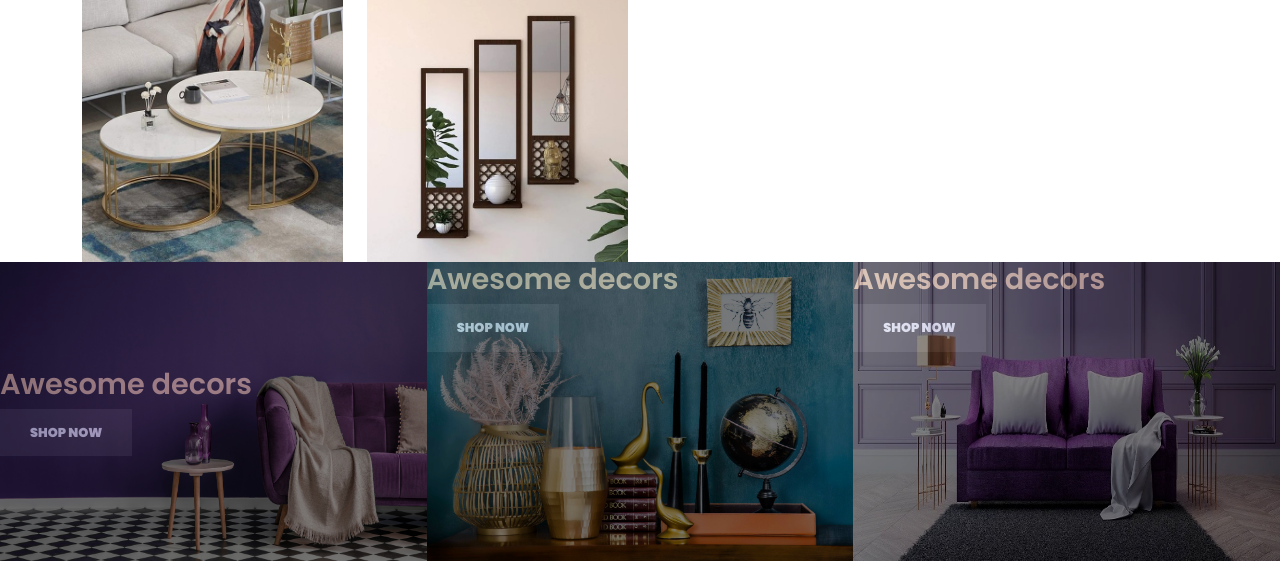
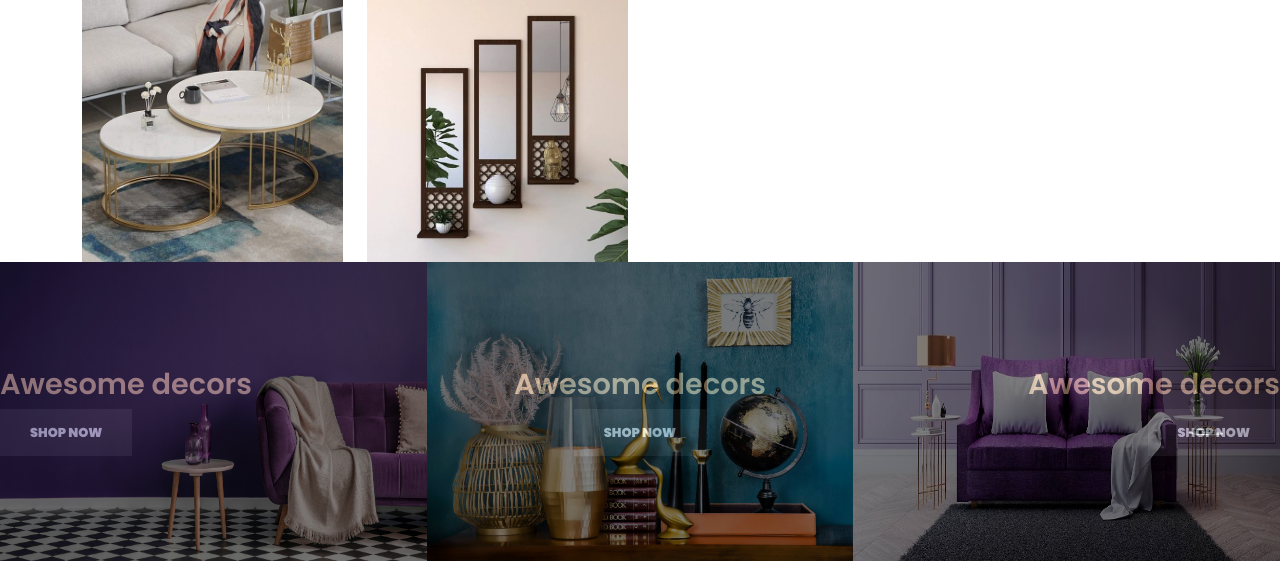
Before and after one commit to SakshyamStha/furniture_store_ecommerce, a PHP site: page / in a window 1280 px wide. Shown: the part 1062-1623 px from the top of the page. Run offline with PHP 8.4, Linux system fonts and the light colour scheme.

Commit message:
added hover effect

```diff
--- a/assets/css/style.css
+++ b/assets/css/style.css
@@ -150,6 +150,10 @@ button:hover{
     height: 100%;
 }
 
+#new .one .details:hover{
+    background-color: darkgoldenrod;
+}
+
 #new .one:nth-child(1) .details{
     display: flex;
     justify-content: center;
@@ -157,3 +161,19 @@ button:hover{
     align-items: flex-start;
     text-align: start;
 }
+
+#new .one:nth-child(2) .details{
+    display: flex;
+    justify-content: center;
+    flex-direction: column;
+    align-items: center;
+    text-align: center;
+}
+
+#new .one:nth-child(3) .details{
+    display: flex;
+    justify-content: center;
+    flex-direction: column;
+    align-items: flex-end;
+    text-align: end;
+}
```
